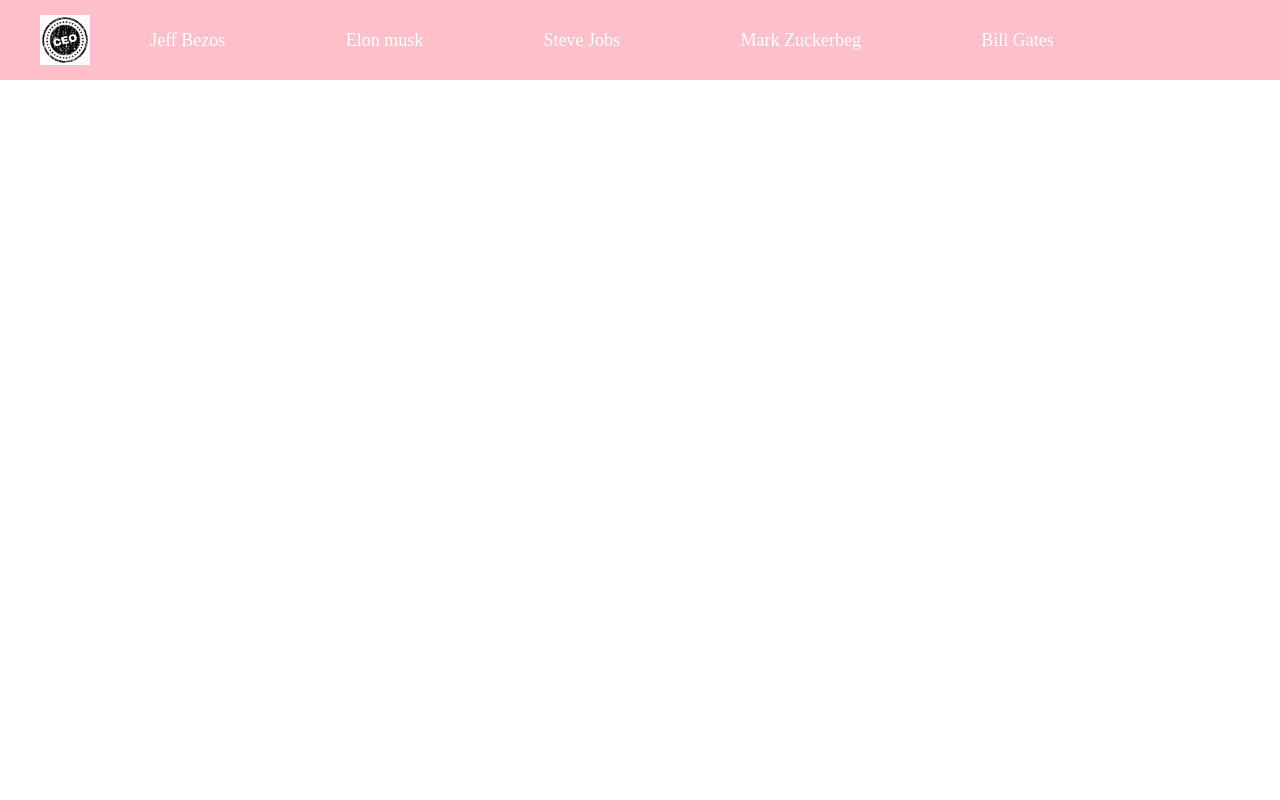
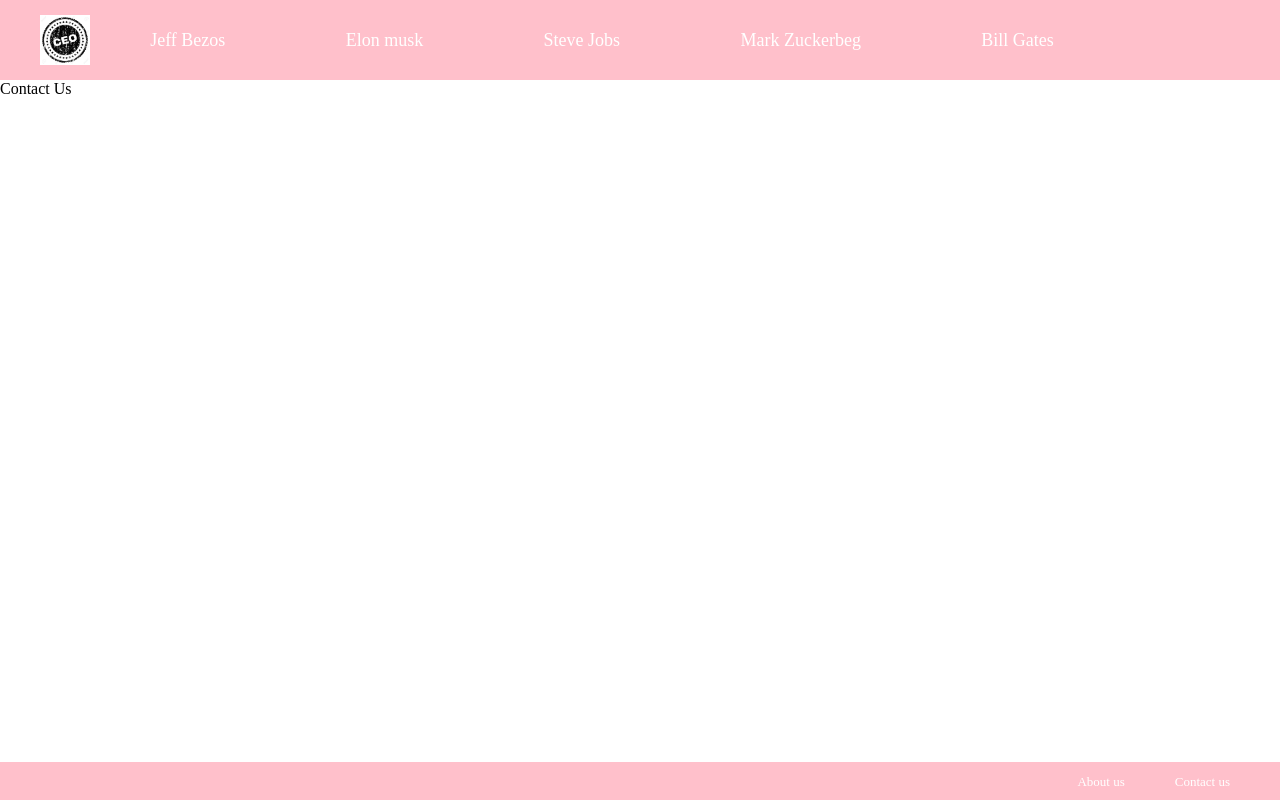
Before and after one commit to Dpkagg20/dummyProject, a React app: page /contact-us in a window 1280 px wide. Built offline with nearby package versions, Linux system fonts and the light colour scheme.

Commit message:
Footer part is added

```diff
--- a/package.json
+++ b/package.json
@@ -18,6 +18,7 @@
   },
   "homepage": "https://github.com/Dpkagg20/dummyProject#readme",
   "dependencies": {
+    "postcss-preset-env": "^7.4.1",
     "react": "^17.0.2",
     "react-dom": "^17.0.2",
     "react-router-dom": "^6.2.1"
@@ -28,8 +29,11 @@
     "@babel/preset-react": "^7.16.7",
     "babel-loader": "^8.2.3",
     "css-loader": "^6.6.0",
+    "file-loader": "^6.2.0",
     "html-loader": "^3.1.0",
     "html-webpack-plugin": "^5.5.0",
+    "image-webpack-loader": "^8.1.0",
+    "postcss-loader": "^6.2.1",
     "sass-loader": "^12.6.0",
     "style-loader": "^3.3.1",
     "webpack": "^5.69.1",
--- a/src/App.jsx
+++ b/src/App.jsx
@@ -2,6 +2,7 @@ import React, { useEffect } from "react";
 import { Route, Routes,Link } from "react-router-dom";
 import DummyContainer from "./components/dummyContainer/dummyContainer.jsx";
 import Header from "./components/Header/Header.jsx";
+import Footer from "./components/Footer/Footer.jsx";
 import dataList from "./constants/ceoData.jsx";
 
 const App = () => {
@@ -14,12 +15,10 @@ const App = () => {
        {dataList.map((data,index) =>
           <Route exact path={`/${index}`} element={<div>{data.name}</div>} />
        )}
+       <Route exact path="/about-us" element={<div>About Us</div>}/>
+       <Route exact path="/contact-us" element={<div>Contact Us</div>}/>
     </Routes>
-    {/* <Routes>
-    <Route path="/" exact element={<div>Hello World <Link to="/dummy">About</Link></div>} />
-    <Route path="/dummy" exact element={<DummyContainer />} />
-
-    </Routes> */}
+ <Footer/>
  </>
 };
 
--- /dev/null
+++ b/src/components/Footer/Footer.css
@@ -0,0 +1,23 @@
+.footer{
+    display: flex;
+
+   /* height: 35px; */
+   background-color: pink;
+   position: fixed;
+   left: 0;
+   bottom: 0;
+   width: 100%;
+   color: white;
+  padding-top: 10px;
+  padding-bottom: 10px;
+
+   justify-content: flex-end;
+}
+
+.footer__title{
+
+    height: 15px;
+    font-size: 13px;
+    color: #fff;
+    margin-right: 50px;
+}
--- /dev/null
+++ b/src/components/Footer/Footer.jsx
@@ -0,0 +1,14 @@
+import React from 'react'
+import { Link } from 'react-router-dom';
+import "./Footer.css";
+const Footer= ()=> {
+  return <>
+  <div className='footer'>
+    <Link to="/about-us"><span className='footer__title'>About us</span></Link>
+    <Link to="/contact-us"><span className='footer__title'>Contact us</span></Link>
+  </div>
+  </>;
+
+}
+
+export default Footer
```
